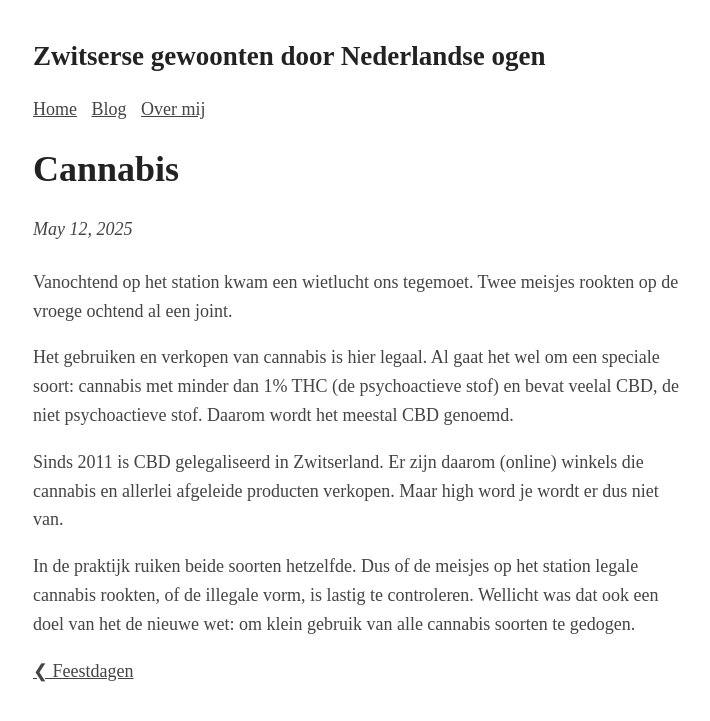
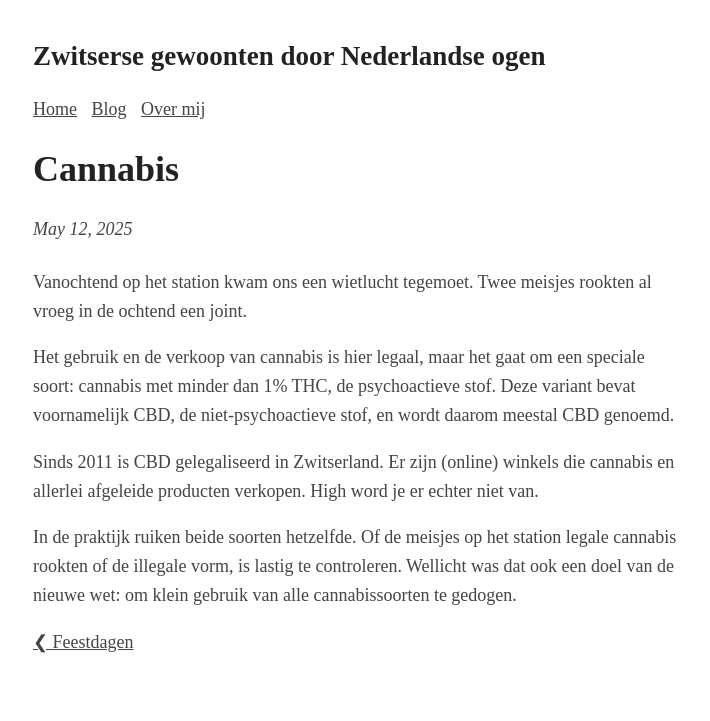
Before and after one commit to Roald87/roaldin.ch, a Jekyll site: the page built from _posts/2025-05-12-cannabis.md, in a window 1280 px wide. Shown: the top 721 px of the page, without its empty margins (282-992 px from the left). Built offline with Jekyll 4.4.1, drawn with Linux system fonts in a browser that asks for light colours; comment, search, counter and statistics services are not loaded.

Commit message:
Spellcheck by ChatGPT

```diff
--- a/_posts/2025-05-12-cannabis.md
+++ b/_posts/2025-05-12-cannabis.md
@@ -4,10 +4,10 @@ title: Cannabis
 image:
 ---
 
-Vanochtend op het station kwam een wietlucht ons tegemoet. Twee meisjes rookten op de vroege ochtend al een joint.
+Vanochtend op het station kwam ons een wietlucht tegemoet. Twee meisjes rookten al vroeg in de ochtend een joint.
 
-Het gebruiken en verkopen van cannabis is hier legaal. Al gaat het wel om een speciale soort: cannabis met minder dan 1% THC (de psychoactieve stof) en bevat veelal CBD, de niet psychoactieve stof. Daarom wordt het meestal CBD genoemd.
+Het gebruik en de verkoop van cannabis is hier legaal, maar het gaat om een speciale soort: cannabis met minder dan 1% THC, de psychoactieve stof. Deze variant bevat voornamelijk CBD, de niet-psychoactieve stof, en wordt daarom meestal CBD genoemd.
 
-Sinds 2011 is CBD gelegaliseerd in Zwitserland. Er zijn daarom (online) winkels die cannabis en allerlei afgeleide producten verkopen. Maar high word je wordt er dus niet van.
+Sinds 2011 is CBD gelegaliseerd in Zwitserland. Er zijn (online) winkels die cannabis en allerlei afgeleide producten verkopen. High word je er echter niet van.
 
-In de praktijk ruiken beide soorten hetzelfde. Dus of de meisjes op het station legale cannabis rookten, of de illegale vorm, is lastig te controleren. Wellicht was dat ook een doel van het de nieuwe wet: om klein gebruik van alle cannabis soorten te gedogen.
+In de praktijk ruiken beide soorten hetzelfde. Of de meisjes op het station legale cannabis rookten of de illegale vorm, is lastig te controleren. Wellicht was dat ook een doel van de nieuwe wet: om klein gebruik van alle cannabissoorten te gedogen.
```
